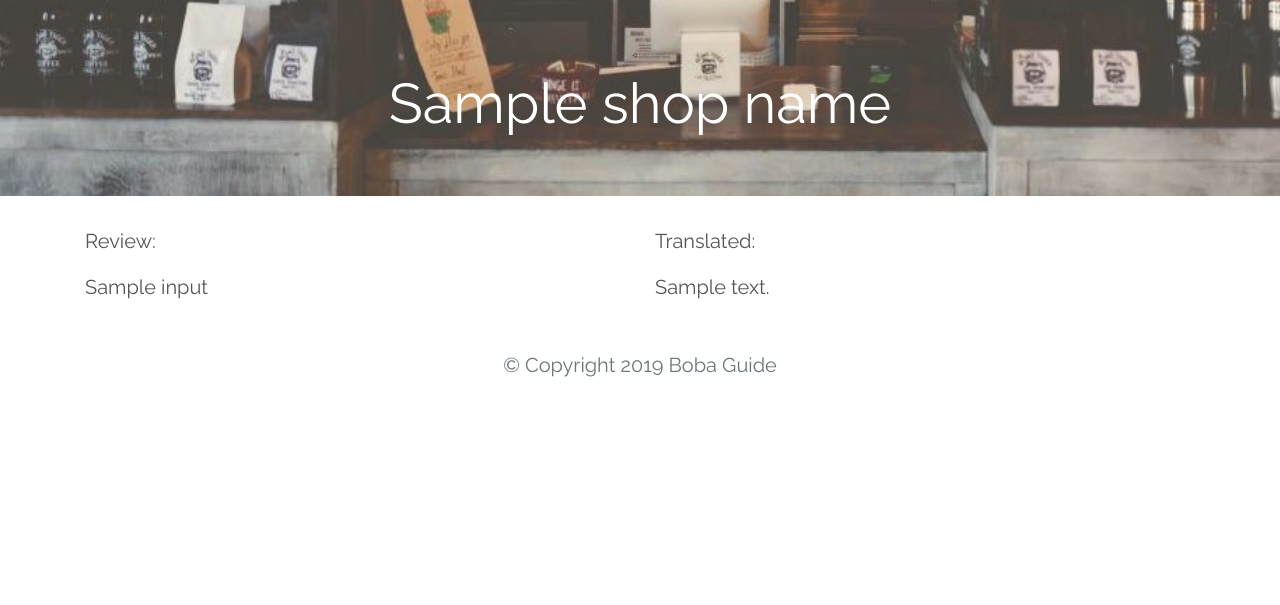
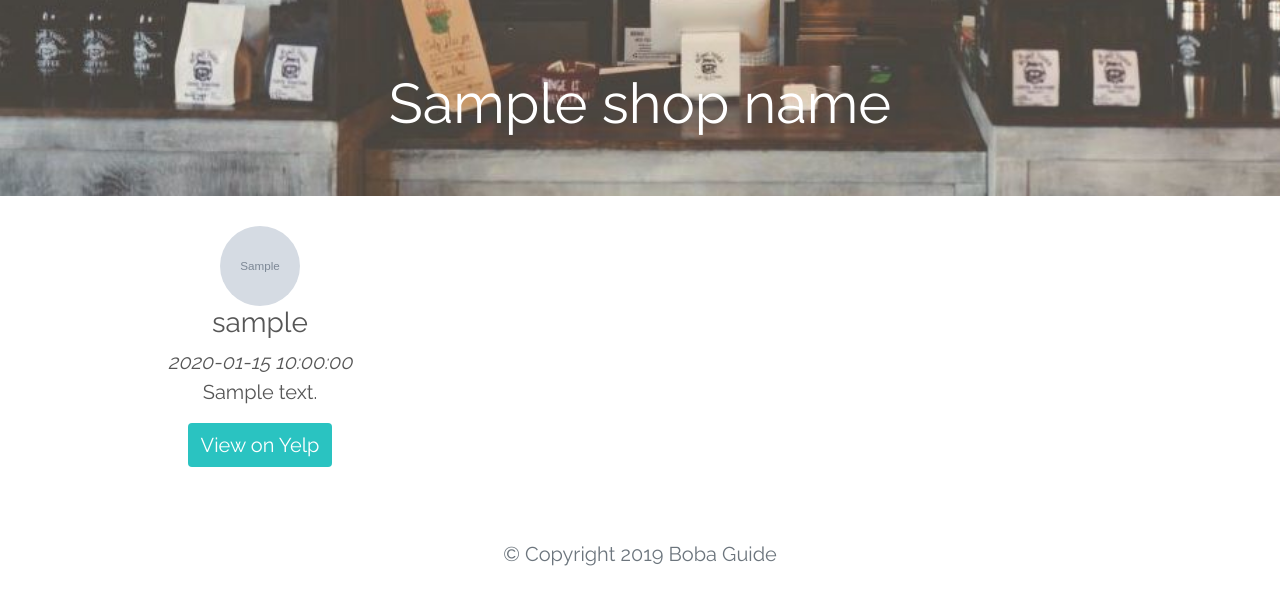
Before and after one commit to rooneyshuman/bobaguide, a Flask app: template templates/translation.html in a window 1280 px wide. Shown: the part 61-666 px from the top of the page. Run offline with Flask 2, Linux system fonts and the light colour scheme; the template is opened without the code that fills it: most values are stand-ins (such as "Sample title", 1, 10 or a date in 2020); grey boxes marked "Sample" are stand-in pictures; some libraries are stand-ins or nearby versions.

Commit message:
Remove unused HTML file (renamed)

```diff
--- a/templates/translation.html
+++ b/templates/translation.html
@@ -13,16 +13,16 @@
   </div>
   <div class="container marketing">
     <div class="row">
-      <div class="col-md-6">
-        <p>Review:</p>
-        <p>{{ result.input }}</p>
+      {% for review in yelp_reviews %}
+      <div class="col-lg-4">
+        <img src="{{ review.user_img }}" id="user_img">
+        <h3>{{ review.user_name }}</h3>
+        <i>{{ review.date }}</i>
+        <p>{{ translation.translations[loop.index-1].translatedText }}</p>
+        <p><a class="btn btn-md" href="{{ review.url }}" role="button" target="_blank">View on Yelp</a></p>
       </div>
-      <div class="col-md-6">
-        <p>Translated:</p>
-        <p>{{ result.translatedText }}</p>
-      </div>
+      {% endfor %}
     </div>
   </div>
-</div>
 
-{% endblock %}
+  {% endblock %}
```
Also changed, not shown: templates/translate_reviews.html (deleted, +0 -28 lines).
